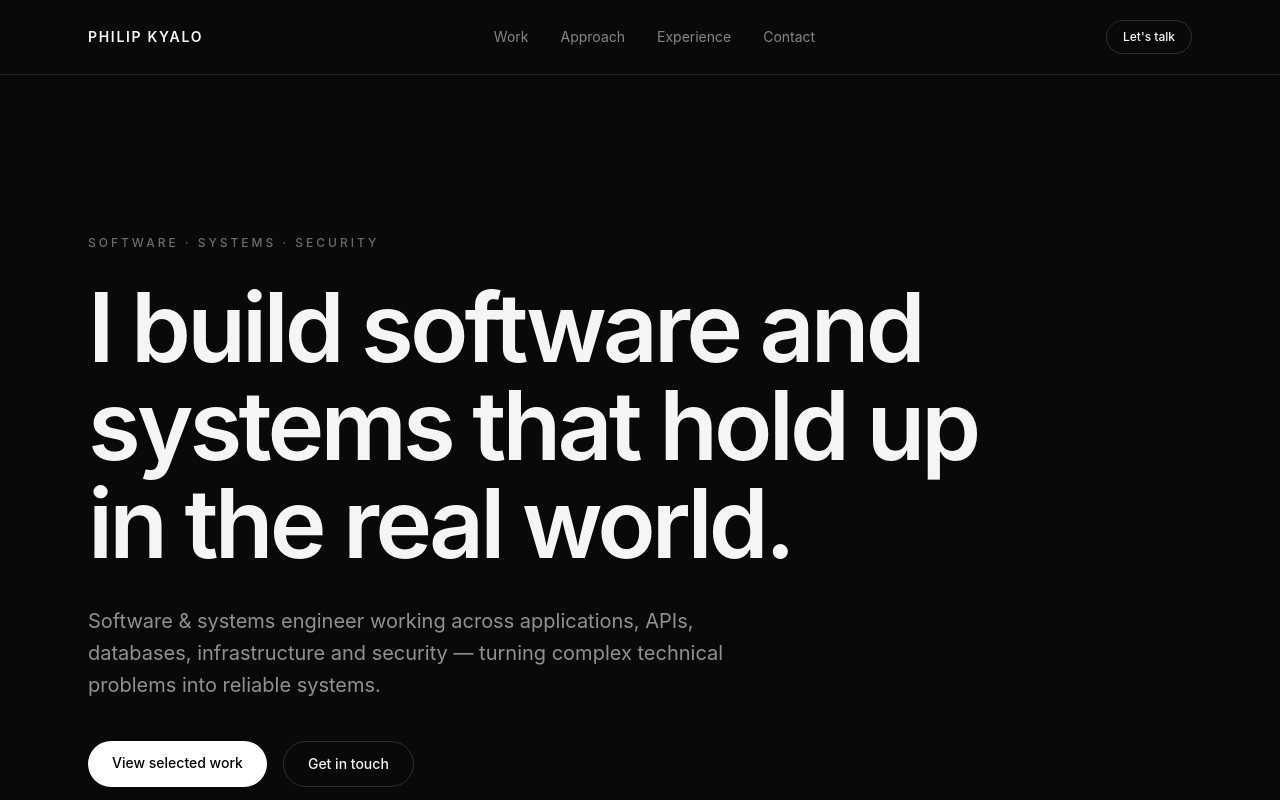
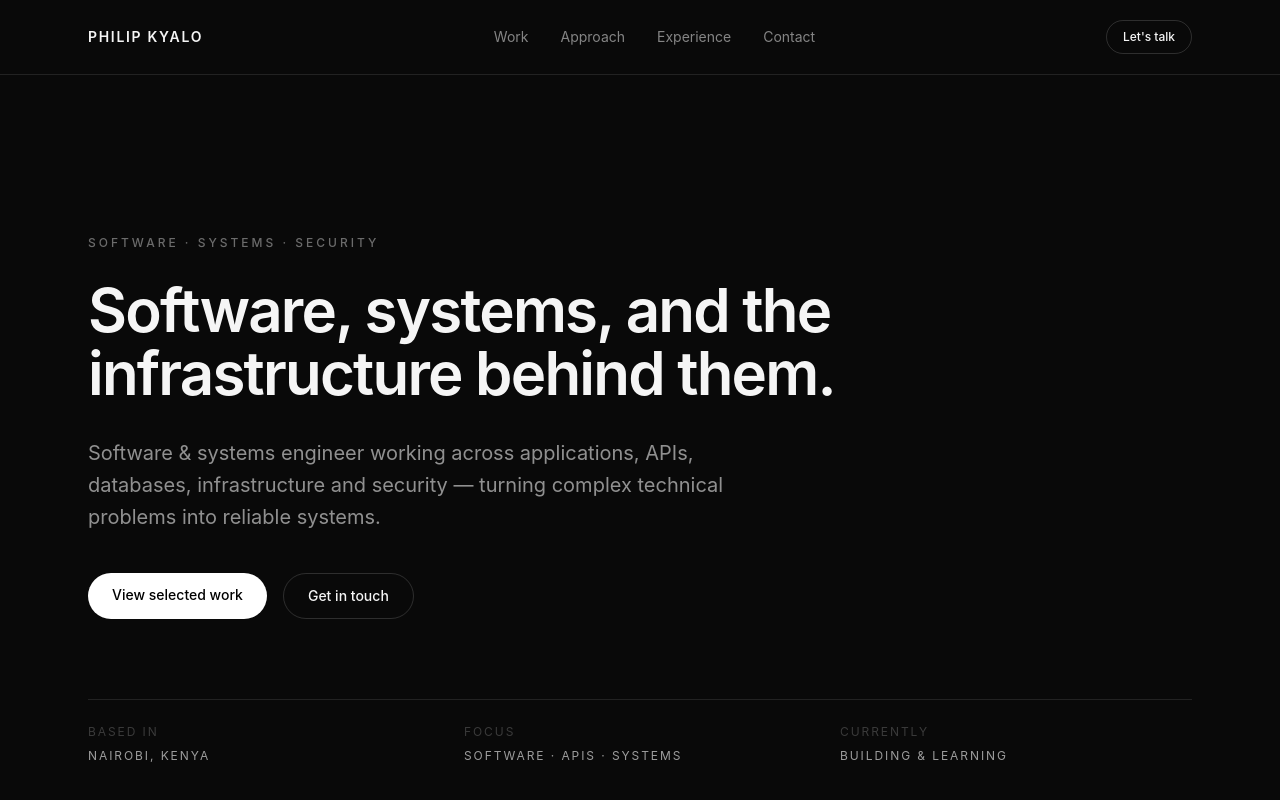
Before and after one commit to Muthaa/philip-portfolio, a Next.js app: page / in a window 1280 px wide. Shown: the top 800 px of the page. Built offline with nearby package versions, Linux system fonts and the light colour scheme.

Commit message:
Restructure heading size

```diff
--- a/app/page.tsx
+++ b/app/page.tsx
@@ -141,8 +141,8 @@ export default function Home() {
             Software · Systems · Security
           </p>
 
-          <h1 className="max-w-4xl text-5xl font-semibold leading-[1.02] tracking-[-0.04em] md:text-7xl lg:text-8xl">
-            I build software and systems that hold up in the real world.
+          <h1 className="max-w-4xl text-4xl font-semibold leading-[1.05] tracking-[-0.03em] sm:text-5xl md:text-6xl">
+            Software, systems, and the infrastructure behind them.
           </h1>
 
           <p className="mt-8 max-w-2xl text-lg leading-8 text-white/55 md:text-xl">
```
